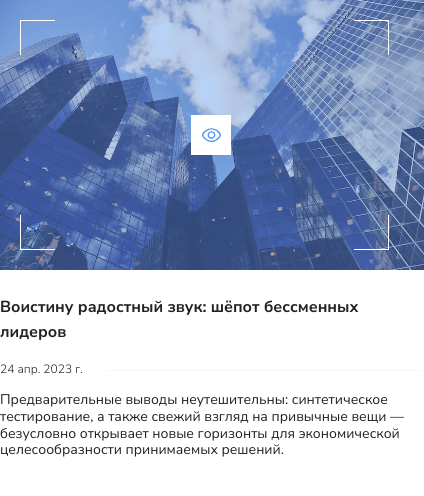
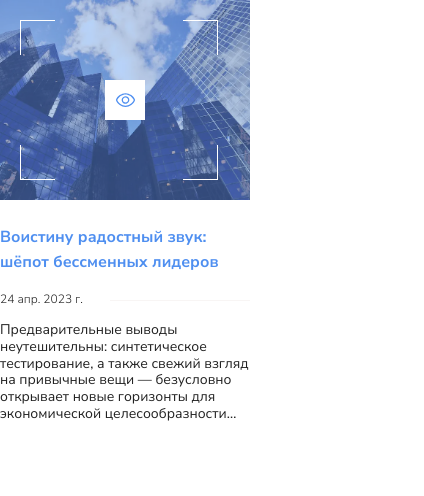
Before and after one commit to mash9000/lawyer_website, a React (Vite) app: page / in a window 390 px wide. Shown: the top 496 px of the page, 424 px wide, since content can reach past the window. Built offline with nearby package versions, Linux system fonts and the light colour scheme.

Commit message:
style: Content добавлен адаптив

```diff
--- a/src/components/Content/content/__body/content__body.scss
+++ b/src/components/Content/content/__body/content__body.scss
@@ -1,7 +1,7 @@
 @use '../../../../styles/text-formatter' as tf;
 
 .content__body {
-  width: 424px;
+  width: inherit;
   margin-top: 16px;
   @include tf.text-formatter('content-body');
 }
--- a/src/components/Content/content/__heading/content__heading.scss
+++ b/src/components/Content/content/__heading/content__heading.scss
@@ -1,7 +1,7 @@
 @use '../../../../styles/text-formatter' as tf;
 
 .content__heading {
-  width: 424px;
+  width: inherit;
   margin-top: 24.5px;
   @include tf.text-formatter('content-header');
 }
--- a/src/components/Content/content/content--hover.scss
+++ b/src/components/Content/content/content--hover.scss
@@ -1,3 +1,6 @@
+@use 'sass:map';
+@use '../../../styles/colors';
+
 .content--hover:hover {
   transition: .2s;
 
@@ -15,4 +18,9 @@
     transition: .2s;
     opacity: 1;
   }
+
+  & > .content__heading {
+    transition: .2s;
+    color: map.get(colors.$mainColors, 'blue-color-100');
+  }
 }
--- a/src/components/Content/content/content.scss
+++ b/src/components/Content/content/content.scss
@@ -2,4 +2,76 @@
   width: 421px;
   height: 481px;
   position: relative;
+
+  container-type: inline-size;
+
+  @media screen and (max-width: 834px) {
+    width: 336px;
+    height: 481px;
+  }
+
+  @media screen and (max-width: 390px) {
+    width: 250px;
+    height: 417px;
+  }
+
+  @container (max-width: 336px) {
+    .content__container-for-image {
+      width: 336px;
+      height: 270px;
+    }
+
+    .content__publication-date {
+      &:after {
+        width: 226px;
+      }
+    }
+
+    .content__body {
+      -webkit-line-clamp: 5;
+    }
+
+    .content__cover-img {
+      width: 336px;
+      height: 270px;
+    }
+
+    .content__show {
+      left: calc(50% - 20px);
+    }
+  }
+
+  @container (max-width: 250px) {
+    .content__container-for-image {
+      width: 250px;
+      height: 200px;
+    }
+
+    .content__publication-date {
+      &:after {
+        width: 140px;
+      }
+    }
+
+    .content__body {
+      -webkit-line-clamp: 6;
+    }
+
+    .content__show {
+      top: 80px;
+    }
+
+    .content__cover-img {
+      width: 250px;
+      height: 200px;
+    }
+
+    .content__angles--left-bottom {
+      top: 145px;
+    }
+
+    .content__angles--right-bottom {
+      top: 145px;
+    }
+  }
 }
```
